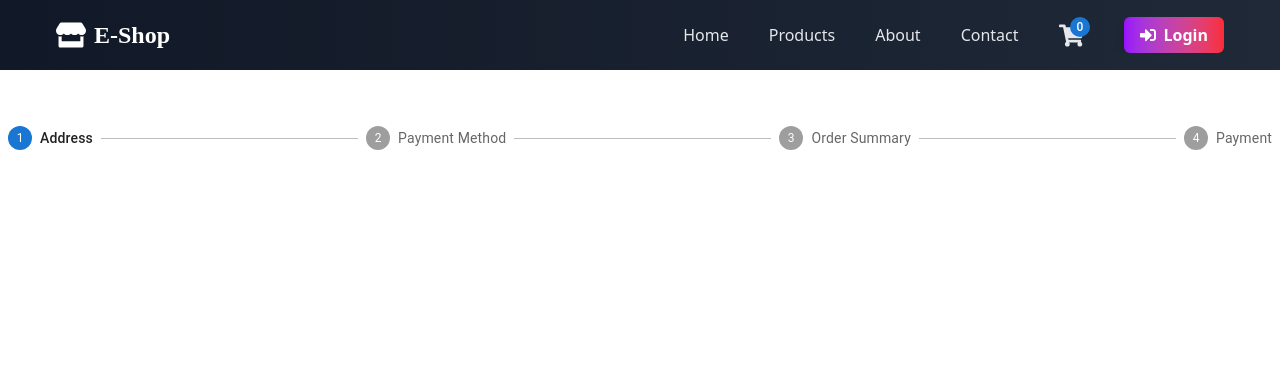
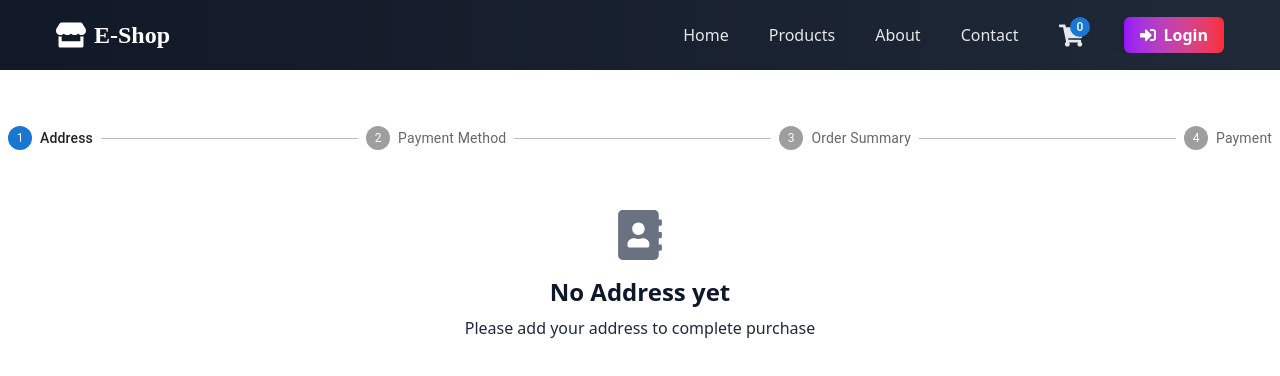
Before and after one commit to pgedlek/ECommerce-UI, a React (Vite) app: page /checkout in a window 1280 px wide. Shown: the top 376 px of the page. Built offline with nearby package versions, Linux system fonts and the light colour scheme.

Commit message:
Build Address info component

```diff
--- /dev/null
+++ b/src/components/checkout/AddressInfo.jsx
@@ -0,0 +1,43 @@
+import React from 'react'
+import Skeletons from '../shared/Skeletons';
+import { FaAddressBook } from 'react-icons/fa';
+
+const AddressInfo = () => {
+  const noAddressExist = true;
+  const isLoading = false;
+
+  return (
+    <div className='pt-4'>
+      {noAddressExist ? (
+        <div className='p-6 rounded-lg max-w-md mx-auto flex flex-col items-center justify-center'>
+          <FaAddressBook size={50} className='text-gray-500 mb-4' />
+          <h1 className='mb-2 text-slate-900 text-center font-semibold text-2xl'>
+            No Address yet
+          </h1>
+          <p className='mb-6 text-slate-800 text-center'>
+            Please add your address to complete purchase
+          </p>
+        </div>
+      ) : (
+        <div>
+          <div className='relative p-6 rounded-lg max-w-md mx-auto'>
+            <h1 className='text-slate-800 text-center font-bold text-2xl'>
+              Select address
+            </h1>
+            {isLoading ? (
+              <div className='py-4 px-8'>
+                <Skeletons />
+              </div>
+            ) : (
+              <div className='space-y-4 pt-6'>
+                <p>Address list here...</p>
+              </div>
+            )}
+          </div>
+        </div>
+      )}
+    </div>
+  )
+}
+
+export default AddressInfo
--- a/src/components/checkout/Checkout.jsx
+++ b/src/components/checkout/Checkout.jsx
@@ -1,5 +1,6 @@
 import { Step, StepLabel, Stepper } from "@mui/material";
 import { useState } from "react";
+import AddressInfo from "./AddressInfo";
 
 const Checkout = () => {
   const [activeStep, setActiveStep] = useState(0);
@@ -19,6 +20,10 @@ const Checkout = () => {
           </Step>
         ))}
       </Stepper>
+
+      <div className="mt-5">
+        {activeStep === 0 && <AddressInfo />}
+      </div>
     </div>
   );
 }
--- /dev/null
+++ b/src/components/shared/Skeletons.jsx
@@ -0,0 +1,15 @@
+import { Skeleton, Stack } from '@mui/material';
+
+const Skeletons = () => {
+  return (
+    <div className='flex items-center justify-center w-full'>
+      <Stack spacing={1}>
+        <Skeleton variant="rounded" height={60} />
+        <Skeleton variant="rounded" width={210} height={60} />
+        <Skeleton variant="rounded" width={210} height={60} />
+      </Stack>
+    </div>
+  )
+}
+
+export default Skeletons;
```
